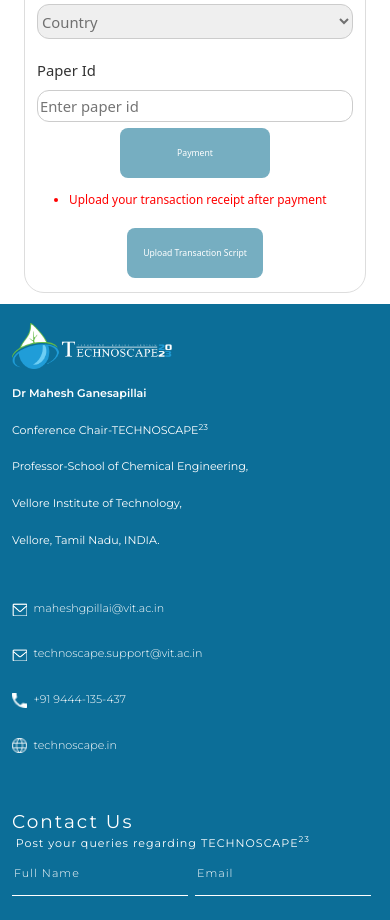
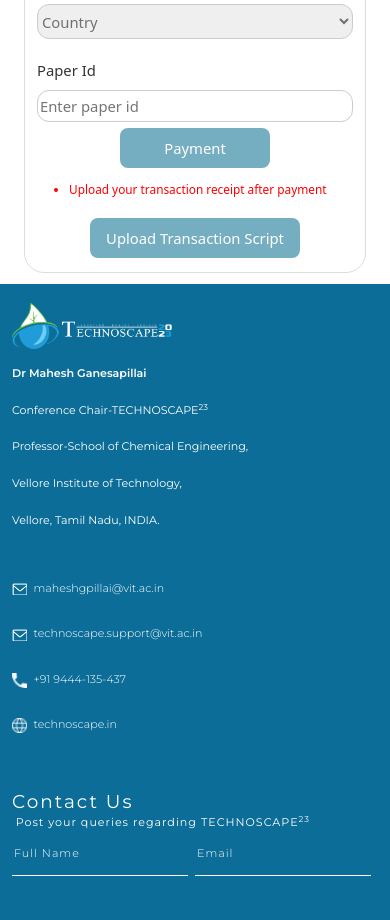
Before and after one commit to kaif2305/ts_new, a React (Create React App) app: page /payment in a window 390 px wide. Shown: the part 2280-3200 px from the top of the page. Built offline with nearby package versions, Linux system fonts and the light colour scheme; a web font is replaced by a local one.

Commit message:
payment butoon size

```diff
--- a/package.json
+++ b/package.json
@@ -25,7 +25,7 @@
     "web-vitals": "^2.1.4"
   },
   "scripts": {
-    "start": "react-scripts start",
+    "start": "react-scripts --openssl-legacy-provider start",
     "build": "react-scripts build",
     "test": "react-scripts test",
     "eject": "react-scripts eject"
--- a/src/Static/css/submission_form.css
+++ b/src/Static/css/submission_form.css
@@ -163,7 +163,7 @@
 } */
 
 form button {
-    height: 50px;
+    /* height: 50px; */
     width: 200px;
     color: #fff;
     font-size: calc(0.7* (1vh + 1vw));
@@ -185,8 +185,8 @@
 }
 
 .submission-form button {
-    height: 50px;
-    padding: 2% 5%;
+    /* height: 50px; */
+    padding: 2.8% 5%;
     color: #fff;
     font-size: calc(0.7* (1vh + 1vw));
     font-weight: 400;
@@ -275,7 +275,7 @@
         font-size: calc(0.6* (1.2vh + 1.2vw));
     }
 
-    form button {
+    .submission-form button {
         font-size: calc(0.7* (1.2vh + 1.2vw));
     }
 
@@ -327,7 +327,7 @@
         font-size: calc(0.7* (1.5vh + 1.5vw));
     }
 
-    form button {
+    .submission-form button {
         font-size: calc(0.7* (1.5vh + 1.5vw));
     }
 
@@ -397,7 +397,7 @@
         font-size: calc(0.8* (1.5vh + 1.5vw));
     }
 
-    form button {
+    .submission-form button {
         font-size: calc(0.8* (1.5vh + 1.5vw));
     }
 
--- a/src/Static/css/toggle_menu.css
+++ b/src/Static/css/toggle_menu.css
@@ -93,6 +93,7 @@
     justify-content: center;
     align-items: flex-start;
     padding-right: 100px;
+    margin-left: 20px;
 }
 
 body.open #menu_id {
```
